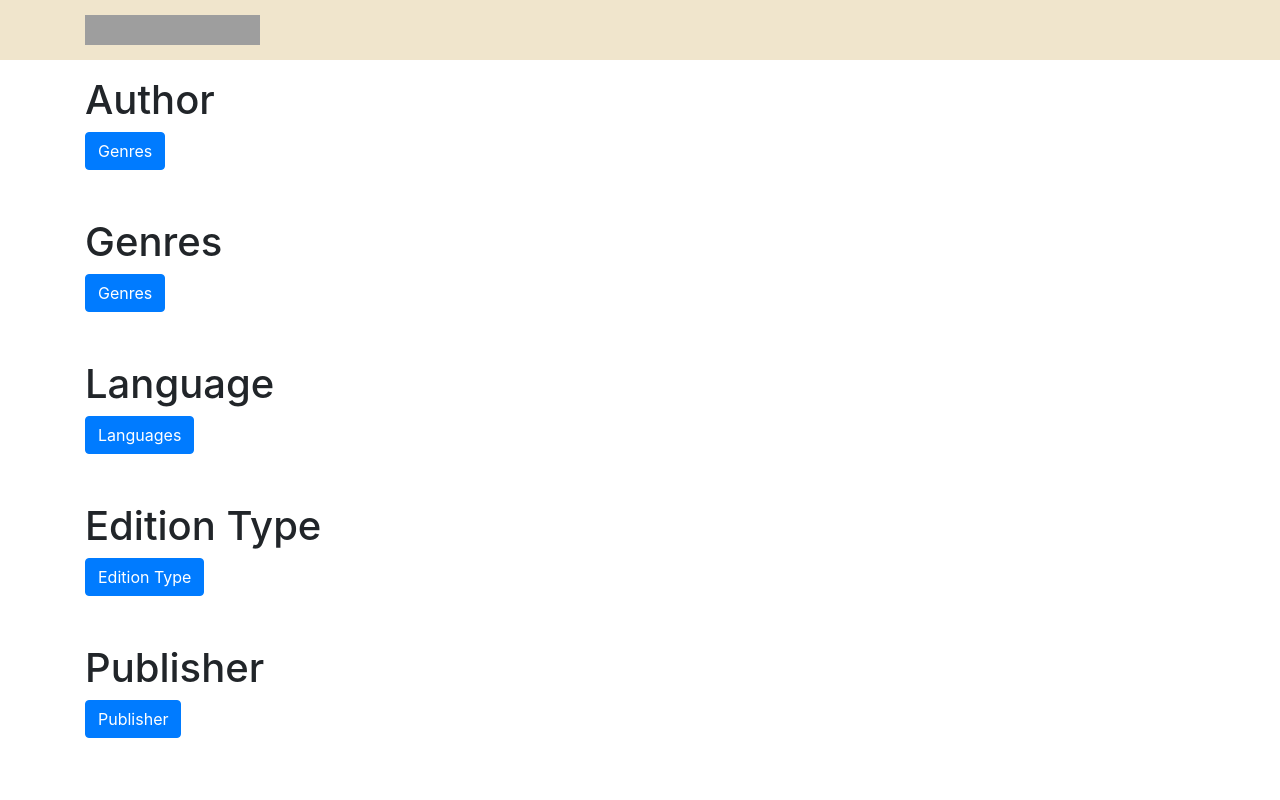
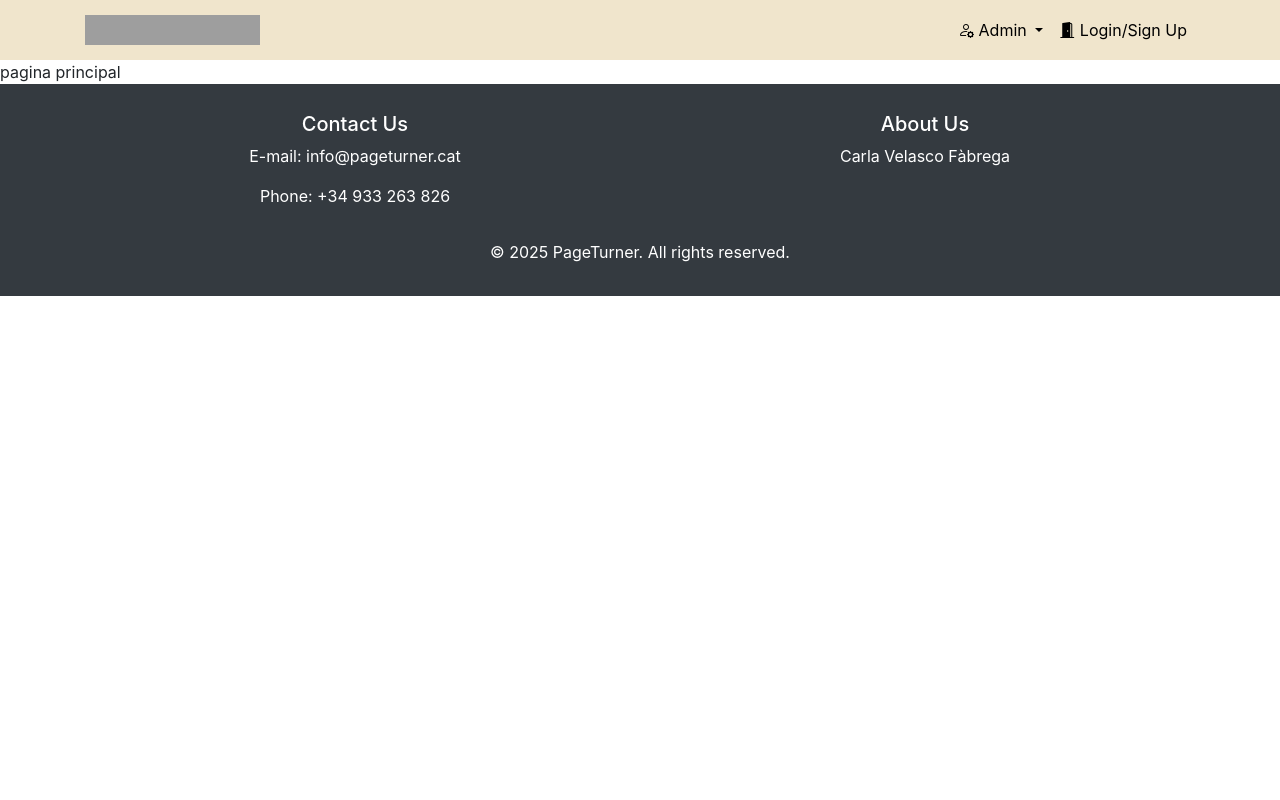
Before and after one commit to cvelascofa/cvelascofa-pageturner-frontend, an Angular app: page / in a window 1280 px wide. Shown: the top 800 px of the page. Built offline with nearby package versions, Linux system fonts and the light colour scheme; grey boxes are pictures that could not be loaded.

Commit message:
Add navbar dropdown for admin.

```diff
--- a/angular.json
+++ b/angular.json
@@ -96,5 +96,8 @@
         }
       }
     }
+  },
+  "cli": {
+    "analytics": false
   }
 }
--- a/src/app/api-constants.ts
+++ b/src/app/api-constants.ts
@@ -1,2 +1,2 @@
-//export const AUTH_API = 'http://localhost:8080/';
-export const AUTH_API = 'https://cvelascofa-pageturner-backend-production.up.railway.app/';
+export const AUTH_API = 'http://localhost:8080/';
+//export const AUTH_API = 'https://cvelascofa-pageturner-backend-production.up.railway.app/';
--- a/src/app/components/editor-panel/editor-panel.component.html
+++ b/src/app/components/editor-panel/editor-panel.component.html
@@ -1,16 +1 @@
-<div class="container my-3">
-    <h1>Author</h1>
-    <button routerLink="/author" class="btn btn-primary mb-5">Genres</button>
-
-    <h1>Genres</h1>
-    <button routerLink="/genre" class="btn btn-primary mb-5">Genres</button>
-
-    <h1>Language</h1>
-    <button routerLink="/language" class="btn btn-primary mb-5">Languages</button>
-
-    <h1>Edition Type</h1>
-    <button routerLink="/edition-type" class="btn btn-primary mb-5">Edition Type</button>
-
-    <h1>Publisher</h1>
-    <button routerLink="/publisher" class="btn btn-primary mb-5">Publisher</button>
-</div>
+pagina principal
--- a/src/app/components/shared/navbar/navbar.component.html
+++ b/src/app/components/shared/navbar/navbar.component.html
@@ -11,7 +11,57 @@
 
     <div class="collapse navbar-collapse justify-content-end" id="navbarNav">
       <ul class="navbar-nav custom-dropdown">
+        <li class="nav-item dropdown">
+          <a class="nav-link dropdown-toggle" href="#" id="adminDropdown" data-bs-toggle="dropdown" aria-expanded="false">
+            <i class="bi fs-5 bi-person-gear"></i>
+            Admin
+          </a>
+          <ul class="dropdown-menu custom-bg-light" aria-labelledby="adminDropdown">
+            <li class="dropdown-list-item">
+              <a class="dropdown-item" routerLink="/admin/dashboard">
+                <i class="bi bi-house-door"></i>
+                Admin Dashboard
+              </a>
+            </li>
+            <li class="dropdown-list-item">
+              <a class="dropdown-item" [routerLink]="['/author']">
+                <i class="bi bi-person"></i>
+                Author
+              </a>
+            </li>
+            <li class="dropdown-list-item">
+              <a class="dropdown-item" [routerLink]="['/genre']">
+                <i class="bi bi-tags"></i>
+                Genres
+              </a>
+            </li>
+            <li class="dropdown-list-item">
+              <a class="dropdown-item" [routerLink]="['/language']">
+                <i class="bi bi-translate"></i>
+                Languages
+              </a>
+            </li>
+            <li class="dropdown-list-item">
+              <a class="dropdown-item" [routerLink]="['/edition-type']">
+                <i class="bi bi-bookmark"></i>
+                Edition Type
+              </a>
+            </li>
+            <li class="dropdown-list-item">
+              <a class="dropdown-item" [routerLink]="['/publisher']">
+                <i class="bi bi-building"></i>
+                Publisher
+              </a>
+            </li>
 
+          </ul>
+        </li>
+        <li class="nav-item">
+          <a class="nav-link" routerLink="/login">
+            <i class="bi fs-5 bi-door-open-fill"></i>
+            Login/Sign Up
+          </a>
+        </li>
       </ul>
     </div>
   </div>
--- a/src/app/components/shared/navbar/navbar.component.ts
+++ b/src/app/components/shared/navbar/navbar.component.ts
@@ -1,9 +1,10 @@
 import { Component } from '@angular/core';
+import { RouterLink } from '@angular/router';
 
 @Component({
   selector: 'app-navbar',
   standalone: true,
-  imports: [],
+  imports: [RouterLink],
   templateUrl: './navbar.component.html',
   styleUrl: './navbar.component.css'
 })
--- a/src/index.html
+++ b/src/index.html
@@ -7,7 +7,7 @@
   <meta name="viewport" content="width=device-width, initial-scale=1">
   <link rel="icon" type="image/x-icon" href="favicon.ico">
   <link href="https://cdn.jsdelivr.net/npm/bootstrap-icons/font/bootstrap-icons.css" rel="stylesheet">
-
+  <script src="https://cdn.jsdelivr.net/npm/bootstrap@5.1.3/dist/js/bootstrap.bundle.min.js"></script>
 </head>
 <body>
   <app-root></app-root>
```
